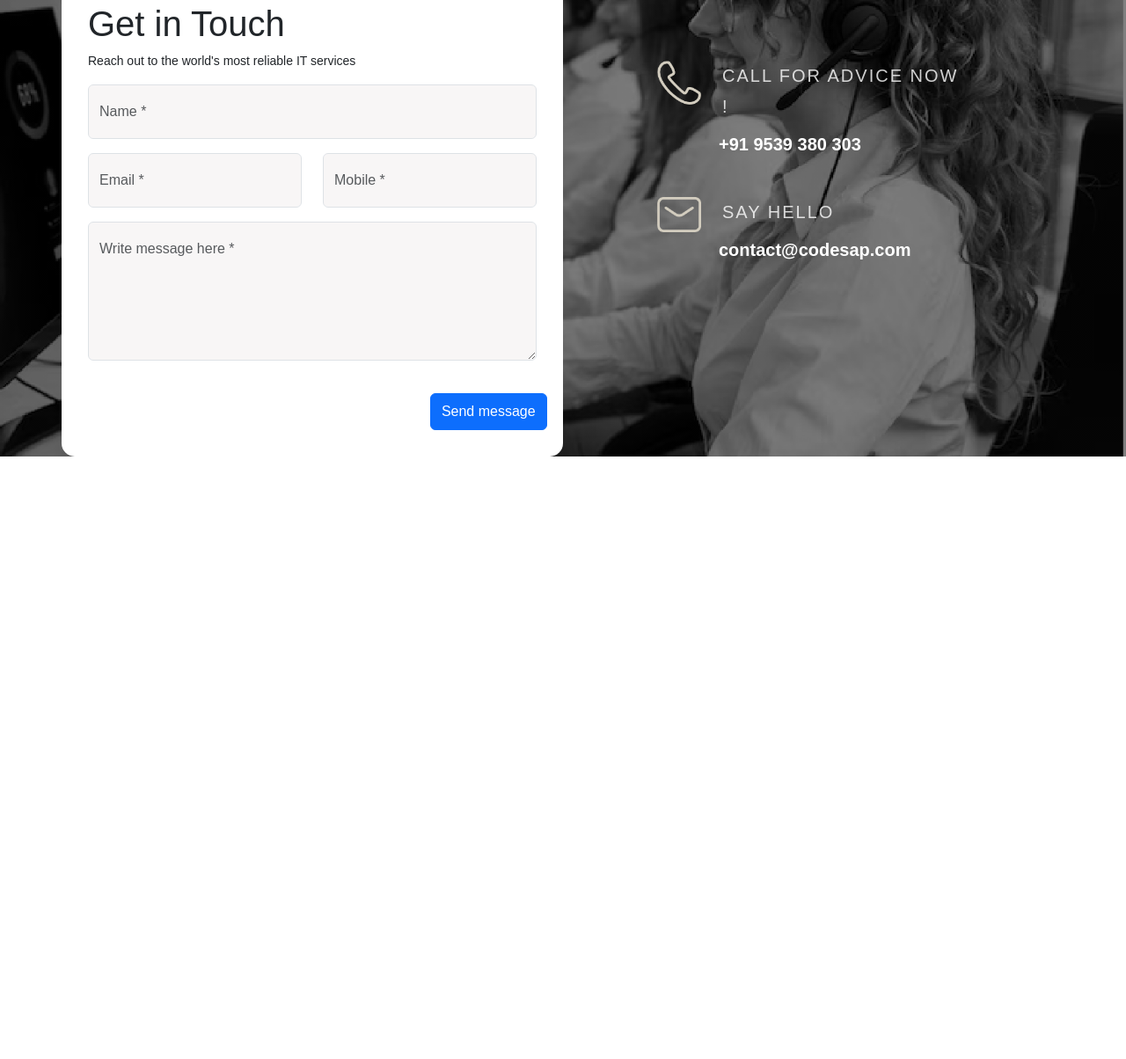
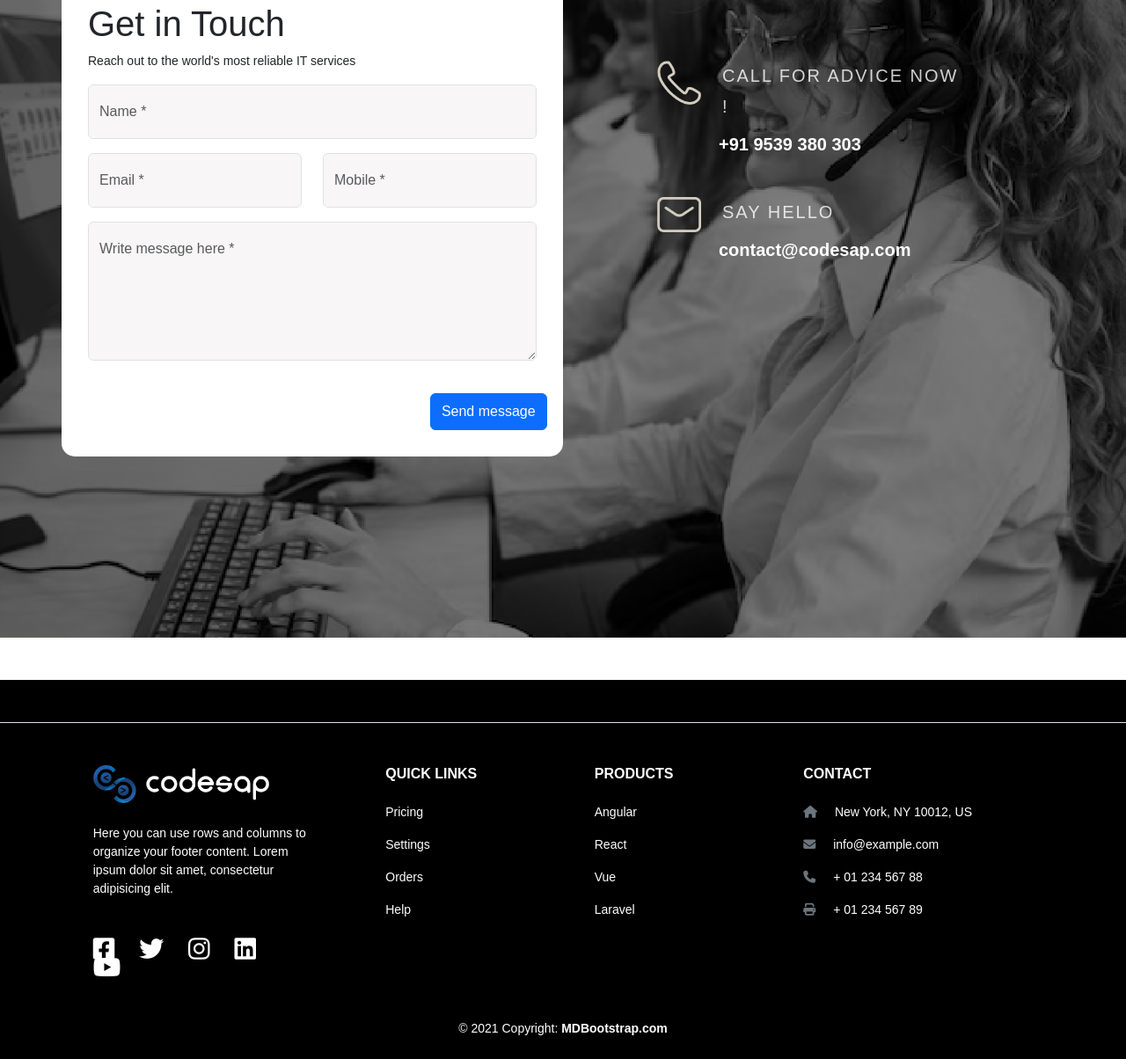
Before and after one commit to minhajsinanvp/codesap-website, a plain HTML site: page index.html in a window 1280 px wide. Shown: the part 6465-7669 px from the top of the page at 88% size. Before the commit the page ends 6984 px from the top, so only its background shows below. Drawn offline with Linux system fonts and the light colour scheme.

Commit message:
working on footer-section

```diff
--- a/index.html
+++ b/index.html
@@ -1057,9 +1057,126 @@
 
 
 
-<section>
+<section class="mt-5">
   <!-- Footer -->
-  <h1>hello world</h1>
+  <!-- Footer -->
+<footer class="text-center text-lg-start footer-container text-white">
+  <!-- Section: Social media -->
+  <section class="d-flex justify-content-center justify-content-lg-between p-4 border-bottom">
+    <!-- Left -->
+
+    <!-- Left -->
+
+    <!-- Right -->
+    <!-- Right -->
+  </section>
+  <!-- Section: Social media -->
+
+  <!-- Section: Links  -->
+  <section class="">
+    <div class="container text-center text-md-start mt-5">
+      <!-- Grid row -->
+      <div class="row mt-3">
+        <!-- Grid column -->
+        <div class="col-md-6 col-lg-4 col-xl-3 mx-auto mb-4">
+          <!-- Content -->
+          <h6 class="text-uppercase fw-bold mb-4">
+           <img src="./statics/images/footer-logo.png" alt="" class="img-fluid" width="200" height="250">
+          </h6>
+          <p>
+            Here you can use rows and columns to organize your footer content. Lorem ipsum
+            dolor sit amet, consectetur adipisicing elit.
+          </p>
+          <div class="mt-5">
+            <a href="" class="me-4 link-secondary">
+              <i class="fa-brands fa-square-facebook fa-2xl" style="color: #ffffff;"></i>
+            </a>
+            <a href="" class="me-4 link-secondary">
+              <i class="fa-brands fa-twitter fa-2xl" style="color: #ffffff;"></i>
+            </a>
+
+            <a href="" class="me-4 link-secondary">
+              <i class="fa-brands fa-instagram fa-2xl" style="color: #ffffff;"></i>
+            </a>
+            <a href="" class="me-4 link-secondary">
+              <i class="fa-brands fa-linkedin fa-2xl" style="color: #ffffff;"></i>
+            </a>
+            <a href="" class="me-4 link-secondary">
+              <i class="fa-brands fa-youtube fa-2xl" style="color: #ffffff;"></i>
+            </a>
+          </div>
+        </div>
+        <!-- Grid column -->
+        <div class="col-md-6 col-lg-2 col-xl-2 mx-auto mb-4">
+          <!-- Links -->
+          <h6 class="text-uppercase fw-bold mb-4">
+            Quick  Links
+          </h6>
+          <p>
+            <a href="#!" class="text-reset">Pricing</a>
+          </p>
+          <p>
+            <a href="#!" class="text-reset">Settings</a>
+          </p>
+          <p>
+            <a href="#!" class="text-reset">Orders</a>
+          </p>
+          <p>
+            <a href="#!" class="text-reset">Help</a>
+          </p>
+        </div>
+        <!-- Grid column -->
+        <div class="col-md-6 col-lg-2 col-xl-2 mx-auto mb-4">
+          <!-- Links -->
+          <h6 class="text-uppercase fw-bold mb-4">
+            Products
+          </h6>
+          <p>
+            <a href="#!" class="text-reset">Angular</a>
+          </p>
+          <p>
+            <a href="#!" class="text-reset">React</a>
+          </p>
+          <p>
+            <a href="#!" class="text-reset">Vue</a>
+          </p>
+          <p>
+            <a href="#!" class="text-reset">Laravel</a>
+          </p>
+        </div>
+        <!-- Grid column -->
+
+        <!-- Grid column -->
+
+        <!-- Grid column -->
+
+        <!-- Grid column -->
+        <div class="col-md-6 col-lg-3 col-xl-3 mx-auto mb-md-0 mb-4">
+          <!-- Links -->
+          <h6 class="text-uppercase fw-bold mb-4">Contact</h6>
+          <p><i class="fas fa-home me-3 text-secondary"></i> New York, NY 10012, US</p>
+          <p>
+            <i class="fas fa-envelope me-3 text-secondary"></i>
+            info@example.com
+          </p>
+          <p><i class="fas fa-phone me-3 text-secondary"></i> + 01 234 567 88</p>
+          <p><i class="fas fa-print me-3 text-secondary"></i> + 01 234 567 89</p>
+        </div>
+        <!-- Grid column -->
+      </div>
+      <!-- Grid row -->
+    </div>
+  </section>
+  <!-- Section: Links  -->
+
+  <!-- Copyright -->
+  <div class="text-center p-4" style="background-color: rgba(0, 0, 0, 0.025);">
+    © 2021 Copyright:
+    <a class="text-reset fw-bold" href="https://mdbootstrap.com/">MDBootstrap.com</a>
+  </div>
+  <!-- Copyright -->
+</footer>
+<!-- Footer -->
 
 </section>
 
--- a/statics/css/style.css
+++ b/statics/css/style.css
@@ -634,13 +634,14 @@ header{
 
 #section-10{
     position: relative;
+    height: 100vh;
 }
 
 
 
 .contact-img{
         position:absolute;
-        height: fit-content;
+        height:100vh;
         width: 100%;
         background-image: linear-gradient(rgba(0,0,0,0.5),rgba(0,0,0,0.5)), url("../images/contact.jpeg");
         background-repeat: no-repeat;
@@ -693,5 +694,20 @@ header{
 
 /* footer */
 .footer-section{
-    height: 50vh;
+    /* height: 50vh; */
 }
+
+
+.footer-container{
+    background-color: #000000;
+}
+
+.text-reset{
+    text-decoration: none;
+}
+
+
+
+.link-secondary{
+    text-decoration: none;
+}
--- a/statics/module/plugins/scroll-top.css
+++ b/statics/module/plugins/scroll-top.css
@@ -3,7 +3,7 @@
     bottom: 50px;
     right: 50px;
     cursor: pointer;
-    opacity: 0.5;
+    /* opacity: 0.5; */
     transition: opacity 0.3s, visibility 0.3s;
     transform: scale(2);
     /* background-color: blue; */
@@ -12,7 +12,7 @@
 
   #scroll-to-top:hover {
     opacity: 1;
-  }  }
+  }
 
 
 
```
